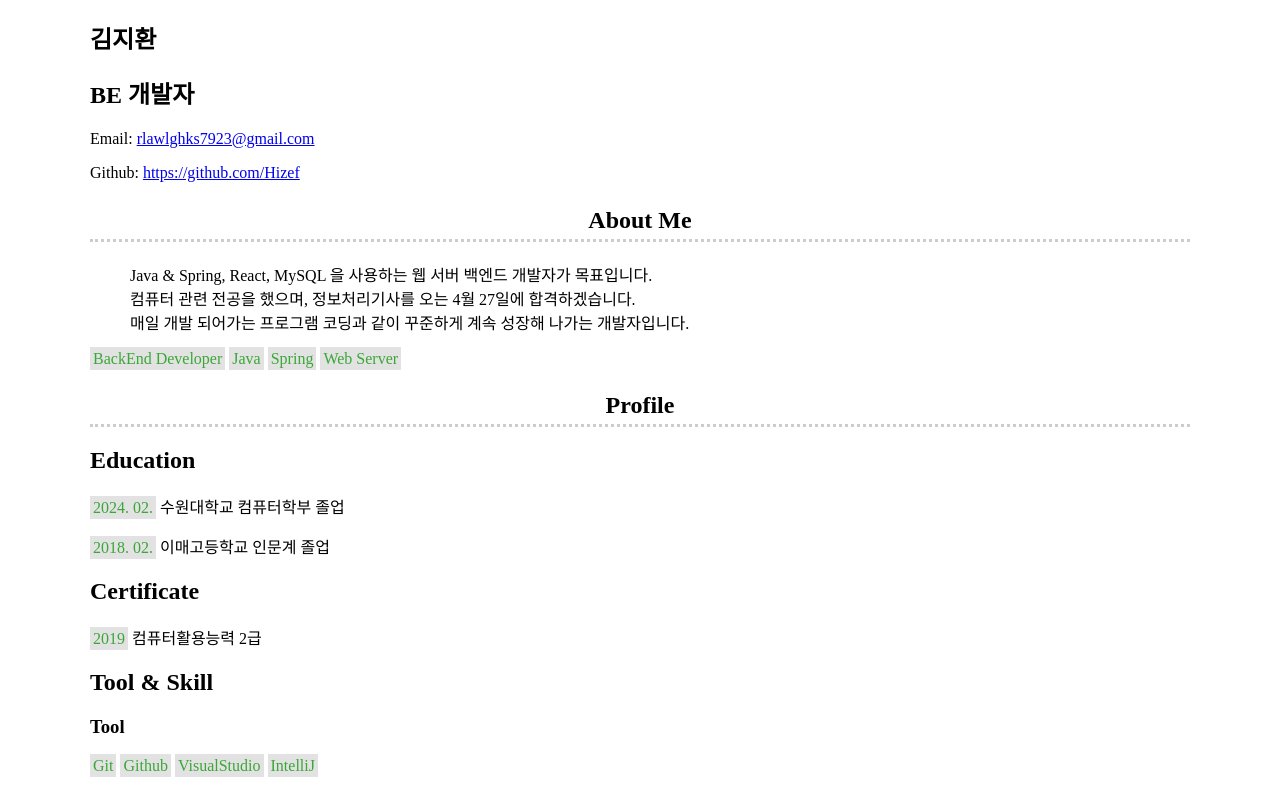
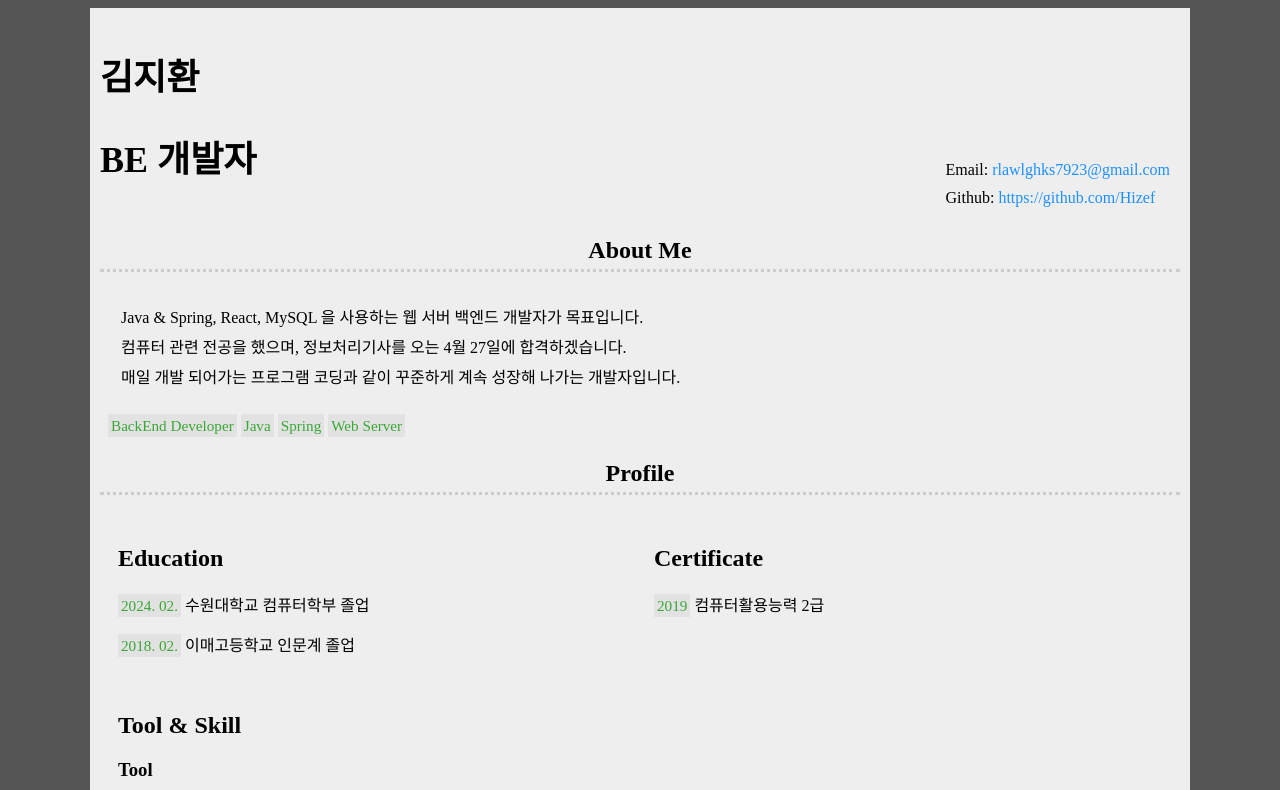
Before and after one commit to Hizef/HizeF.github.io, a plain HTML site: page resume.html in a window 1280 px wide. Shown: the top 790 px of the page. Drawn offline with Linux system fonts and the light colour scheme.

Commit message:
third day update

```diff
--- /dev/null
+++ b/hyperLink.css
@@ -0,0 +1,13 @@
+a {
+    color: dodgerblue;
+    text-decoration: none;
+}
+
+a:visited {
+    color: dodgerblue;
+    text-decoration: none;
+}
+
+a:active {
+    color: tomato;
+}
--- a/resume.css
+++ b/resume.css
@@ -1,6 +1,32 @@
+body {
+    background-color: #555;
+}
+
 #wrapper {
+    background-color: #eee;
     width: 1100px;
     margin: 0 auto;
+    padding: 10px;
+    box-sizing: border-box;
+}
+
+header {
+    display: flex;
+    justify-content: space-between;
+}
+
+#introduce {
+    font-size: 1.5em;
+}
+
+aside > p {
+    margin: 5px 10px;
+}
+
+#contact {
+    display: flex;
+    flex-direction: column;
+    justify-content: flex-end;
 }
 
 article > h1 {
@@ -13,8 +39,30 @@ mark {
     background-color: #e2e2e2;
     color: rgb(58, 167, 55);
     padding: 3px;
+    font-size: 0.95em;
+}
+
+ul {
+    padding: 10px;
 }
 
 li {
     list-style: none;
+    padding: 3px;
 }
+
+#aboutMe,
+#profile,
+#opensource {
+    padding-left: 8px;
+}
+
+#profile {
+    display: flex;
+    flex-wrap: wrap;
+}
+
+.profileChild {
+    padding: 10px;
+    flex: 1 1 40%;
+}
--- a/resume.html
+++ b/resume.html
@@ -5,6 +5,7 @@
         <meta name="viewport" content="width=device-width, initial-scale=1.0" />
         <title>김지환 이력서</title>
         <link rel="stylesheet" href="./resume.css" />
+        <link rel="stylesheet" href="./hyperLink.css" />
     </head>
     <body>
         <div id="wrapper">
@@ -13,7 +14,7 @@
                     <h1>김지환</h1>
                     <h2>BE 개발자</h2>
                 </aside>
-                <aside id="Contact">
+                <aside id="contact">
                     <p>
                         Email:
                         <span id="email">
@@ -55,12 +56,12 @@
                 <article id="profile-wrapper">
                     <h1>Profile</h1>
                     <div id="profile">
-                        <div id="education">
+                        <div id="education" class="profileChild">
                             <h2>Education</h2>
                             <p><mark>2024. 02.</mark> 수원대학교 컴퓨터학부 졸업</p>
                             <p><mark>2018. 02.</mark> 이매고등학교 인문계 졸업</p>
                         </div>
-                        <div id="certificate">
+                        <div id="certificate" class="profileChild">
                             <h2>Certificate</h2>
                             <p><mark>2019</mark> 컴퓨터활용능력 2급</p>
                             <div style="display: none">
@@ -68,7 +69,7 @@
                                 <p><mark>2024</mark> 정보처리기사</p>
                             </div>
                         </div>
-                        <div id="Skill">
+                        <div id="Skill" class="profileChild">
                             <h2>Tool & Skill</h2>
                             <div class="smallP">
                                 <h3>Tool</h3>
```
